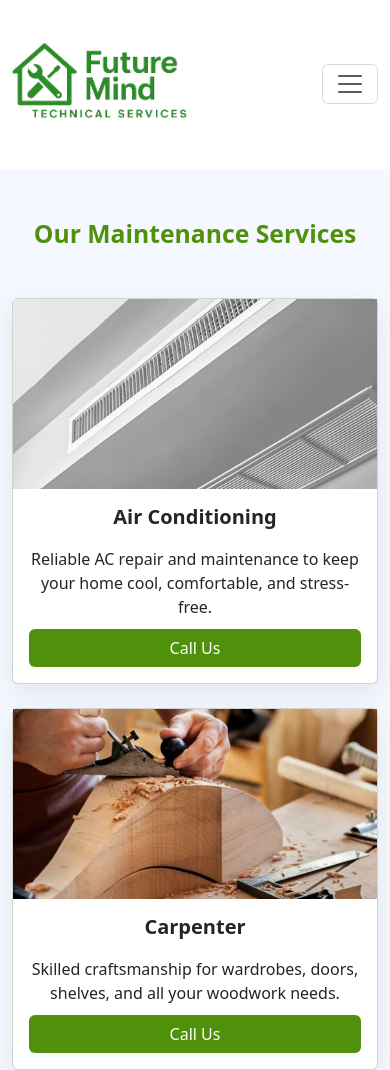
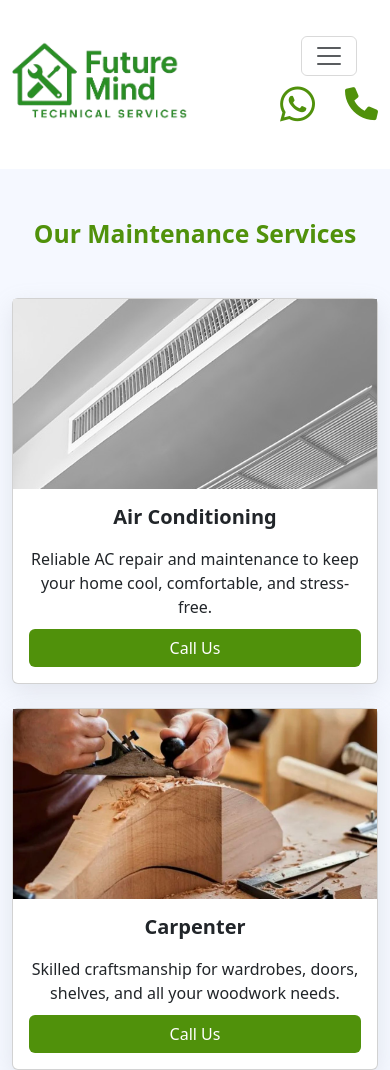
Before and after one commit to TayyabImran009/muna_bhai, a plain HTML site: page index.html in a window 390 px wide. Shown: the top 1070 px of the page. Drawn offline with nearby package versions, Linux system fonts and the light colour scheme.

Commit message:
nav logo

```diff
--- a/css/index.css
+++ b/css/index.css
@@ -94,9 +94,24 @@ body {
     color: var(--clr-light-green);
 }
 
+.custom-mobile-nav{
+    display: none;
+    justify-content: center;
+    align-items: center;
+}
+
 @media (max-width: 992px) {
     .navbar-text {
         justify-content: start;
+    }
+
+    .custom-mobile-nav{
+        display: flex;
+        flex-direction: column;
+    }
+
+    .navbar-brand{
+        width: 174px !important;
     }
 }
 
--- a/index.html
+++ b/index.html
@@ -32,10 +32,20 @@
         <div class="container container-fluid">
             <a class="navbar-brand" href="/" style="padding-bottom: 13px; width: 197px;"><img style="height: 80px;"
                     src="images/logo.png" /></a>
-            <button class="navbar-toggler" type="button" data-bs-toggle="collapse" data-bs-target="#navbarText"
-                aria-controls="navbarText" aria-expanded="false" aria-label="Toggle navigation">
-                <span class="navbar-toggler-icon"></span>
-            </button>
+            <div class="custom-mobile-nav">
+                <button class="navbar-toggler" type="button" data-bs-toggle="collapse" data-bs-target="#navbarText"
+                    aria-controls="navbarText" aria-expanded="false" aria-label="Toggle navigation">
+                    <span class="navbar-toggler-icon"></span>
+                </button>
+                <span class="navbar-text">
+                    <a class="nav-link d-sm-flex align-items-sm-center" href="https://wa.me/+971544991688">
+                        <i class="fa-brands fa-whatsapp" style="font-size: 40px;"></i>
+                    </a>
+                    <a class="nav-link" href="tel:+971544991688">
+                        <span><i class="fa fa-phone" aria-hidden="true" style="font-size: 33px;"></i></span>
+                    </a>
+                </span>
+            </div>
             <div class="collapse navbar-collapse" id="navbarText">
                 <ul class="navbar-nav me-auto mb-2 mb-lg-0" style="justify-content: center; width: 100%; gap: 20px;">
                     <li class="nav-item">
```
